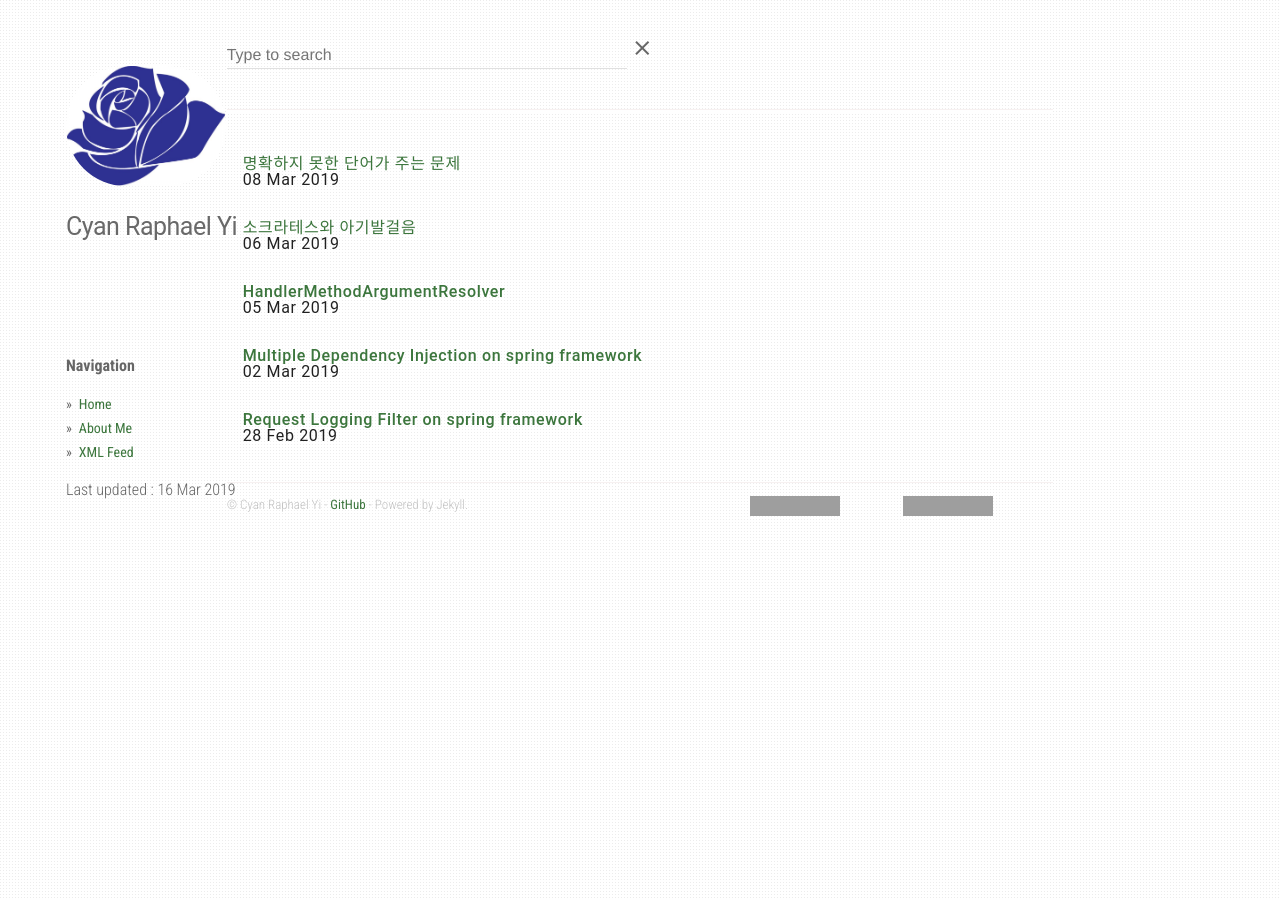
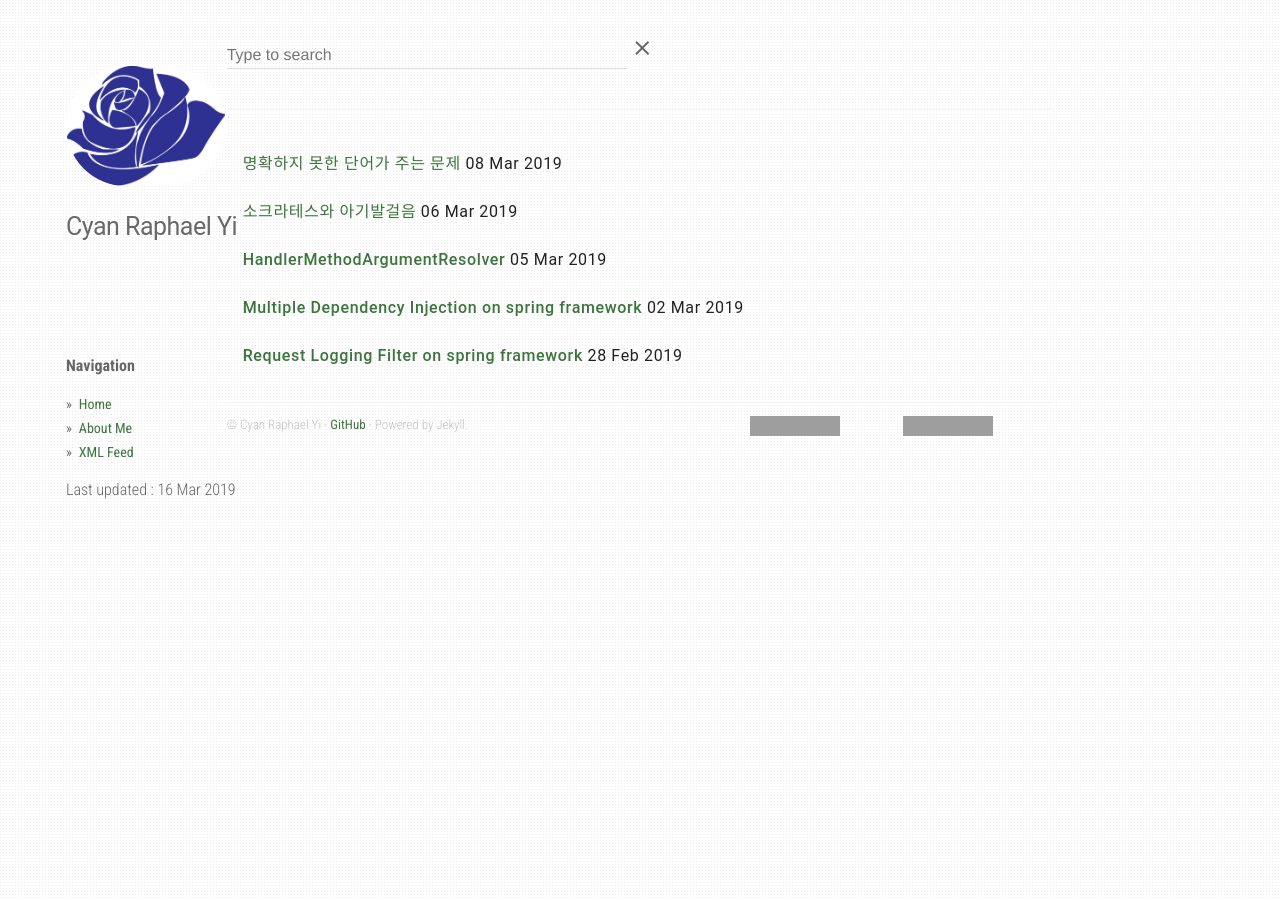
Before and after one commit to CyanRYi/cyanryi.github.io, a Jekyll site: the page built from index.html, in a window 1280 px wide. Built offline with Jekyll 4.4.1, drawn with Linux system fonts in a browser that asks for light colours; grey boxes are pictures that could not be loaded.

Commit message:
display, float 정리

```diff
--- a/static/css/main.css
+++ b/static/css/main.css
@@ -196,6 +196,9 @@ ul#search__results {
         display: block;
         width: 80%;
     }
+    .post-content ul li>div {
+        display: inline-block;
+    }
 }
 @media (max-width: 839px) and (min-width: 480px) {
     div.profile, div.nav {
@@ -207,7 +210,8 @@ ul#search__results {
         display: inline-block;
         width: 100%;
     }
-    .post-content ul li>span {
+    .post-content ul li>div {
+        display: block;
         float: right;
     }
 }
@@ -221,7 +225,8 @@ ul#search__results {
         width: 100%;
         display: inline-block;
     }
-    .post-content ul li>span {
+    .post-content ul li>div {
+        display: block;
         float: right;
     }
 }
```
